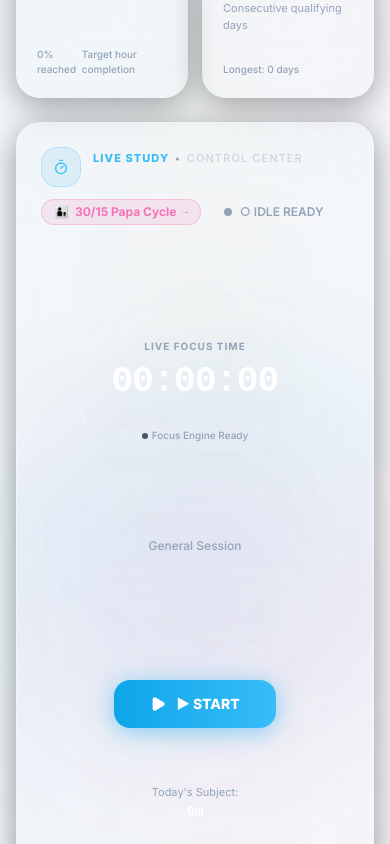
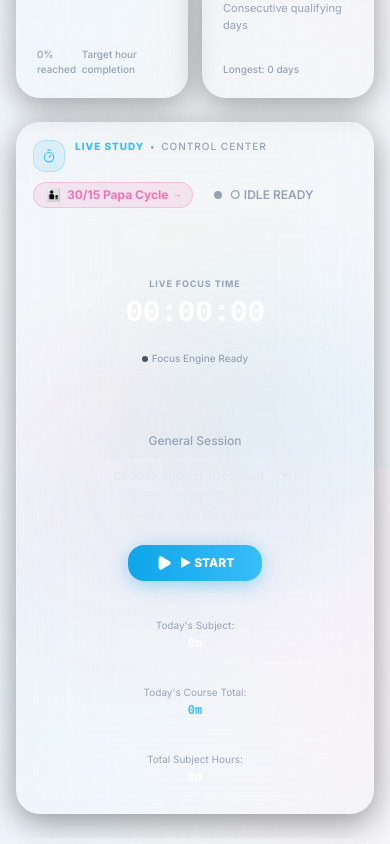
Before and after one commit to srrahulchauhan/studyingsmart, a React (Vite) app: page / in a window 390 px wide. Shown: the part 1220-2064 px from the top of the page. Built offline with nearby package versions, Linux system fonts and the light colour scheme.

Commit message:
style: optimize study timer component size and make it fully responsive

```diff
--- a/src/components/dashboard/LiveStudyControlCard.jsx
+++ b/src/components/dashboard/LiveStudyControlCard.jsx
@@ -121,20 +121,20 @@ export default function LiveStudyControlCard({
   const strokeDashoffsetSecondary = 628 - (breakSecondsMod / 60) * 628;
 
   return (
-    <div className="relative overflow-hidden rounded-3xl bg-white/80 dark:bg-white/[0.045] border border-slate-200/80 dark:border-white/[0.10] shadow-xl dark:shadow-[0_8px_32px_0_rgba(0,0,0,0.4)] p-6 sm:p-8 backdrop-blur-2xl transition-all command-card hover:border-sky-400/30">
-      {/* Subtle Sky-blue + Pink Glow Orbs behind card (Requirement 6) */}
-      <div className="absolute top-1/4 -right-10 w-96 h-96 bg-sky-500/[0.09] rounded-full blur-3xl pointer-events-none -z-10 animate-pulse-subtle"></div>
-      <div className="absolute bottom-1/4 -left-10 w-96 h-96 bg-pink-500/[0.07] rounded-full blur-3xl pointer-events-none -z-10 animate-pulse-subtle"></div>
+    <div className="relative overflow-hidden rounded-3xl bg-white/80 dark:bg-white/[0.045] border border-slate-200/80 dark:border-white/[0.10] shadow-xl dark:shadow-[0_8px_32px_0_rgba(0,0,0,0.4)] p-4 sm:p-6 backdrop-blur-2xl transition-all command-card hover:border-sky-400/30">
+      {/* Subtle Sky-blue + Pink Glow Orbs behind card */}
+      <div className="absolute top-1/4 -right-10 w-72 h-72 bg-sky-500/[0.08] rounded-full blur-3xl pointer-events-none -z-10 animate-pulse-subtle"></div>
+      <div className="absolute bottom-1/4 -left-10 w-72 h-72 bg-pink-500/[0.06] rounded-full blur-3xl pointer-events-none -z-10 animate-pulse-subtle"></div>
 
       {/* Top Header: LIVE STUDY / Status & Curriculum Context */}
-      <div className="flex flex-col sm:flex-row sm:items-center justify-between gap-3 pb-5 border-b border-slate-100 dark:border-white/[0.07]">
-        <div className="flex items-center gap-3">
-          <GlassIcon icon={Timer} variant="sky" size="md" />
+      <div className="flex flex-col sm:flex-row sm:items-center justify-between gap-2.5 pb-3 sm:pb-4 border-b border-slate-100 dark:border-white/[0.07]">
+        <div className="flex items-center gap-2.5">
+          <GlassIcon icon={Timer} variant="sky" size="sm" />
           <div>
-            <div className="text-[11px] font-black uppercase tracking-widest text-sky-400 flex items-center gap-1.5">
+            <div className="text-[10px] font-black uppercase tracking-widest text-sky-400 flex items-center gap-1.5">
               <span>LIVE STUDY</span>
-              <span className="text-slate-400 text-[10px]">•</span>
-              <span className="text-slate-300 font-medium">CONTROL CENTER</span>
+              <span className="text-slate-400 text-[9px]">•</span>
+              <span className="text-slate-400 font-medium">CONTROL CENTER</span>
             </div>
             <div className="text-xs font-bold text-slate-800 dark:text-slate-100 mt-0.5">
               {currentCourse ? currentCourse.name : 'Select or Start Any Course'}
@@ -158,25 +158,25 @@ export default function LiveStudyControlCard({
           )}
 
           {isRunning && (
-            <span className="inline-flex items-center gap-2 px-3.5 py-1 rounded-full bg-sky-500/15 text-sky-400 border border-sky-400/30 text-xs font-bold shadow-[0_0_16px_rgba(14,165,233,0.3)] animate-pulse">
+            <span className="inline-flex items-center gap-2 px-3 py-0.5 rounded-full bg-sky-500/15 text-sky-400 border border-sky-400/30 text-xs font-bold shadow-[0_0_16px_rgba(14,165,233,0.3)] animate-pulse">
               <span className="w-2 h-2 rounded-full bg-sky-400 animate-ping"></span>
               ● STUDYING
             </span>
           )}
           {isPaused && (
-            <span className="inline-flex items-center gap-2 px-3.5 py-1 rounded-full bg-yellow-500/15 text-yellow-400 border border-yellow-400/30 text-xs font-bold shadow-[0_0_16px_rgba(234,179,8,0.25)]">
+            <span className="inline-flex items-center gap-2 px-3 py-0.5 rounded-full bg-yellow-500/15 text-yellow-400 border border-yellow-400/30 text-xs font-bold shadow-[0_0_16px_rgba(234,179,8,0.25)]">
               <span className="w-2 h-2 rounded-full bg-yellow-400"></span>
               ● PAUSED
             </span>
           )}
           {isBreak && (
-            <span className="inline-flex items-center gap-2 px-3.5 py-1 rounded-full bg-pink-500/15 text-pink-400 border border-pink-400/30 text-xs font-bold shadow-[0_0_16px_rgba(236,72,153,0.25)] animate-pulse">
+            <span className="inline-flex items-center gap-2 px-3 py-0.5 rounded-full bg-pink-500/15 text-pink-400 border border-pink-400/30 text-xs font-bold shadow-[0_0_16px_rgba(236,72,153,0.25)] animate-pulse">
               <Coffee className="w-3.5 h-3.5 text-pink-400" />
               ☕ ON BREAK
             </span>
           )}
           {isIdle && (
-            <span className="inline-flex items-center gap-2 px-3.5 py-1 rounded-full bg-white/5 text-slate-400 border border-white/10 text-xs font-semibold">
+            <span className="inline-flex items-center gap-2 px-3 py-0.5 rounded-full bg-white/5 text-slate-400 border border-white/10 text-xs font-semibold">
               <span className="w-2 h-2 rounded-full bg-slate-400"></span>
               ○ IDLE READY
             </span>
@@ -184,9 +184,9 @@ export default function LiveStudyControlCard({
         </div>
       </div>
 
-      {/* Center: Concentric Animated Rings + Huge White Timer */}
-      <div className="my-6 flex flex-col items-center justify-center text-center">
-        <div className="relative w-64 h-64 sm:w-76 sm:h-76 flex items-center justify-center">
+      {/* Center: Concentric Animated Rings + Sleek Compact White Timer */}
+      <div className="my-3 sm:my-4 flex flex-col items-center justify-center text-center">
+        <div className="relative w-48 h-48 sm:w-56 sm:h-56 flex items-center justify-center">
           <svg className="w-full h-full transform -rotate-90 origin-center overflow-visible" viewBox="0 0 270 270">
             <defs>
               <linearGradient id="sky-timer-gradient" x1="0%" y1="0%" x2="100%" y2="100%">
@@ -210,7 +210,7 @@ export default function LiveStudyControlCard({
               fill="transparent"
             />
 
-            {/* Primary Sky-Blue Animated Progress Ring (Requirement 6) */}
+            {/* Primary Sky-Blue Animated Progress Ring */}
             <circle
               cx="135"
               cy="135"
@@ -227,7 +227,7 @@ export default function LiveStudyControlCard({
               }}
             />
 
-            {/* Secondary Pink Ring (Requirement 6) */}
+            {/* Secondary Pink Ring */}
             <circle
               cx="135"
               cy="135"
@@ -255,27 +255,27 @@ export default function LiveStudyControlCard({
           </svg>
 
           {/* Central Timer Typography Overlay */}
-          <div className="absolute inset-0 flex flex-col items-center justify-center p-4">
-            <span className="text-[10px] font-bold uppercase tracking-widest text-slate-400 mb-1">
+          <div className="absolute inset-0 flex flex-col items-center justify-center p-2">
+            <span className="text-[9px] sm:text-[10px] font-bold uppercase tracking-widest text-slate-400 mb-0.5">
               {isBreak ? 'Break Elapsed' : isPaused ? 'Study Paused' : 'Live Focus Time'}
             </span>
 
-            {/* Very large white timer typography (Requirement 6) */}
-            <div className="digital-timer text-4xl sm:text-5xl lg:text-6xl font-black tracking-tight text-slate-900 dark:text-white my-1 select-none drop-shadow-[0_2px_12px_rgba(255,255,255,0.15)]">
+            {/* Sleek timer typography */}
+            <div className="digital-timer text-3xl sm:text-4xl lg:text-5xl font-black tracking-tight text-slate-900 dark:text-white my-0.5 select-none drop-shadow-[0_2px_12px_rgba(255,255,255,0.15)]">
               {isBreak
                 ? formatSeconds(elapsedBreakSeconds)
                 : formatSeconds(elapsedActiveSeconds)}
             </div>
 
             {/* Micro Waveform Visualizer */}
-            <StudyVisualizer status={currentStatus} className="mt-2" />
+            <StudyVisualizer status={currentStatus} className="mt-1" />
           </div>
         </div>
 
-        {/* Below: Subject & Topic Indicator (Requirement 6) */}
-        <div className="mt-3 flex flex-wrap items-center justify-center gap-2">
+        {/* Below: Subject & Topic Indicator */}
+        <div className="mt-2 flex flex-wrap items-center justify-center gap-2">
           {currentSubject ? (
-            <span className="text-xs font-bold px-3 py-1 rounded-xl bg-sky-500/10 text-sky-400 border border-sky-400/25">
+            <span className="text-xs font-bold px-2.5 py-0.5 rounded-xl bg-sky-500/10 text-sky-400 border border-sky-400/25">
               {currentSubject.name}
             </span>
           ) : (
@@ -285,7 +285,7 @@ export default function LiveStudyControlCard({
           )}
 
           {currentTopic && (
-            <span className="text-xs font-bold px-3 py-1 rounded-xl bg-pink-500/10 text-pink-400 border border-pink-400/25">
+            <span className="text-xs font-bold px-2.5 py-0.5 rounded-xl bg-pink-500/10 text-pink-400 border border-pink-400/25">
               {currentTopic.name}
             </span>
           )}
@@ -293,14 +293,14 @@ export default function LiveStudyControlCard({
 
         {/* Quick Subject & Topic Pickers when Idle */}
         {isIdle && (
-          <div className="mt-4 max-w-md w-full flex flex-wrap items-center justify-center gap-2 text-xs">
+          <div className="mt-2.5 max-w-md w-full flex flex-wrap items-center justify-center gap-2 text-xs">
             <select
               value={selectedSubjectId}
               onChange={(e) => {
                 setSelectedSubjectId(e.target.value);
                 setSelectedTopicId('');
               }}
-              className="py-2 px-3 rounded-xl bg-white/50 dark:bg-white/[0.05] border border-slate-200 dark:border-white/10 text-slate-800 dark:text-slate-200 font-medium focus:outline-none focus:ring-1 focus:ring-sky-400"
+              className="py-1.5 px-3 rounded-xl bg-white/50 dark:bg-white/[0.05] border border-slate-200 dark:border-white/10 text-slate-800 dark:text-slate-200 font-medium focus:outline-none focus:ring-1 focus:ring-sky-400"
             >
               <option value="">Choose Subject (Optional)</option>
               {availableSubjects.map((s) => (
@@ -314,7 +314,7 @@ export default function LiveStudyControlCard({
               value={selectedTopicId}
               onChange={(e) => setSelectedTopicId(e.target.value)}
               disabled={!selectedSubjectId}
-              className="py-2 px-3 rounded-xl bg-white/50 dark:bg-white/[0.05] border border-slate-200 dark:border-white/10 text-slate-800 dark:text-slate-200 font-medium disabled:opacity-40 focus:outline-none focus:ring-1 focus:ring-sky-400"
+              className="py-1.5 px-3 rounded-xl bg-white/50 dark:bg-white/[0.05] border border-slate-200 dark:border-white/10 text-slate-800 dark:text-slate-200 font-medium disabled:opacity-40 focus:outline-none focus:ring-1 focus:ring-sky-400"
             >
               <option value="">Choose Topic (Optional)</option>
               {availableTopics.map((t) => (
@@ -327,13 +327,13 @@ export default function LiveStudyControlCard({
         )}
       </div>
 
-      {/* Button Controls strictly matching Section 6 & 18 Colors */}
-      <div className="flex flex-wrap items-center justify-center gap-3.5 pt-2 pb-5">
+      {/* Button Controls */}
+      <div className="flex flex-wrap items-center justify-center gap-2.5 pt-1 pb-3">
         {isIdle && (
           <button
             type="button"
             onClick={handleStart}
-            className="py-3.5 px-9 rounded-2xl bg-gradient-to-r from-sky-500 to-sky-400 hover:from-sky-400 hover:to-sky-300 text-white font-black text-sm shadow-[0_4px_24px_rgba(14,165,233,0.45)] hover:shadow-[0_6px_30px_rgba(14,165,233,0.6)] flex items-center gap-2.5 btn-premium hover:scale-105 active:scale-95 transition-all"
+            className="py-2.5 px-7 rounded-2xl bg-gradient-to-r from-sky-500 to-sky-400 hover:from-sky-400 hover:to-sky-300 text-white font-black text-xs sm:text-sm shadow-[0_4px_20px_rgba(14,165,233,0.4)] flex items-center gap-2 btn-premium hover:scale-105 active:scale-95 transition-all"
           >
             <Play className="w-4 h-4 fill-current" />
             ▶ START
@@ -342,33 +342,33 @@ export default function LiveStudyControlCard({
 
         {isRunning && (
           <>
-            {/* PAUSE: White/transparent */}
+            {/* PAUSE */}
             <button
               type="button"
               onClick={pauseStudy}
-              className="py-3 px-6 rounded-2xl bg-white/10 hover:bg-white/20 border border-white/20 text-white font-bold text-xs shadow-md backdrop-blur-md flex items-center gap-2 btn-premium hover:scale-105 active:scale-95 transition-all"
+              className="py-2.5 px-5 rounded-2xl bg-white/10 hover:bg-white/20 border border-white/20 text-white font-bold text-xs backdrop-blur-md flex items-center gap-1.5 btn-premium hover:scale-105 active:scale-95 transition-all"
             >
-              <Pause className="w-4 h-4" />
+              <Pause className="w-3.5 h-3.5" />
               ⏸ PAUSE
             </button>
 
-            {/* BREAK: Yellow */}
+            {/* BREAK */}
             <button
               type="button"
               onClick={() => takeBreak('Rest')}
-              className="py-3 px-6 rounded-2xl bg-gradient-to-r from-yellow-400 to-yellow-300 hover:from-yellow-300 hover:to-yellow-200 text-slate-950 font-black text-xs shadow-[0_4px_20px_rgba(234,179,8,0.35)] flex items-center gap-2 btn-premium hover:scale-105 active:scale-95 transition-all"
+              className="py-2.5 px-5 rounded-2xl bg-gradient-to-r from-yellow-400 to-yellow-300 text-slate-950 font-black text-xs shadow-md flex items-center gap-1.5 btn-premium hover:scale-105 active:scale-95 transition-all"
             >
-              <Coffee className="w-4 h-4" />
+              <Coffee className="w-3.5 h-3.5" />
               ☕ BREAK
             </button>
 
-            {/* STOP: Red */}
+            {/* STOP */}
             <button
               type="button"
               onClick={handleStop}
-              className="py-3 px-6 rounded-2xl bg-gradient-to-r from-red-500 to-red-600 hover:from-red-400 hover:to-red-500 text-white font-black text-xs shadow-[0_4px_20px_rgba(239,68,68,0.35)] flex items-center gap-2 btn-premium hover:scale-105 active:scale-95 transition-all"
+              className="py-2.5 px-5 rounded-2xl bg-gradient-to-r from-red-500 to-red-600 text-white font-black text-xs shadow-md flex items-center gap-1.5 btn-premium hover:scale-105 active:scale-95 transition-all"
             >
-              <Square className="w-4 h-4 fill-current" />
+              <Square className="w-3.5 h-3.5 fill-current" />
               ■ STOP
             </button>
           </>
@@ -376,33 +376,33 @@ export default function LiveStudyControlCard({
 
         {isPaused && (
           <>
-            {/* RESUME / START: Sky Blue */}
+            {/* RESUME */}
             <button
               type="button"
               onClick={resumeStudy}
-              className="py-3 px-7 rounded-2xl bg-gradient-to-r from-sky-500 to-sky-400 hover:from-sky-400 hover:to-sky-300 text-white font-black text-xs shadow-[0_4px_20px_rgba(14,165,233,0.45)] flex items-center gap-2 btn-premium hover:scale-105 active:scale-95 transition-all"
+              className="py-2.5 px-6 rounded-2xl bg-gradient-to-r from-sky-500 to-sky-400 text-white font-black text-xs shadow-md flex items-center gap-1.5 btn-premium hover:scale-105 active:scale-95 transition-all"
             >
-              <Play className="w-4 h-4 fill-current" />
+              <Play className="w-3.5 h-3.5 fill-current" />
               ▶ RESUME
             </button>
 
-            {/* BREAK: Yellow */}
+            {/* BREAK */}
             <button
               type="button"
               onClick={() => takeBreak('Rest')}
-              className="py-3 px-6 rounded-2xl bg-gradient-to-r from-yellow-400 to-yellow-300 hover:from-yellow-300 hover:to-yellow-200 text-slate-950 font-black text-xs shadow-[0_4px_20px_rgba(234,179,8,0.35)] flex items-center gap-2 btn-premium hover:scale-105 active:scale-95 transition-all"
+              className="py-2.5 px-5 rounded-2xl bg-gradient-to-r from-yellow-400 to-yellow-300 text-slate-950 font-black text-xs shadow-md flex items-center gap-1.5 btn-premium hover:scale-105 active:scale-95 transition-all"
             >
-              <Coffee className="w-4 h-4" />
+              <Coffee className="w-3.5 h-3.5" />
               ☕ BREAK
             </button>
 
-            {/* STOP: Red */}
+            {/* STOP */}
             <button
               type="button"
               onClick={handleStop}
-              className="py-3 px-6 rounded-2xl bg-gradient-to-r from-red-500 to-red-600 hover:from-red-400 hover:to-red-500 text-white font-black text-xs shadow-[0_4px_20px_rgba(239,68,68,0.35)] flex items-center gap-2 btn-premium hover:scale-105 active:scale-95 transition-all"
+              className="py-2.5 px-5 rounded-2xl bg-gradient-to-r from-red-500 to-red-600 text-white font-black text-xs shadow-md flex items-center gap-1.5 btn-premium hover:scale-105 active:scale-95 transition-all"
             >
-              <Square className="w-4 h-4 fill-current" />
+              <Square className="w-3.5 h-3.5 fill-current" />
               ■ STOP
             </button>
           </>
@@ -410,23 +410,23 @@ export default function LiveStudyControlCard({
 
         {isBreak && (
           <>
-            {/* END BREAK & RESUME: Sky Blue */}
+            {/* END BREAK & RESUME */}
             <button
               type="button"
               onClick={resumeStudy}
-              className="py-3 px-7 rounded-2xl bg-gradient-to-r from-sky-500 to-sky-400 hover:from-sky-400 hover:to-sky-300 text-white font-black text-xs shadow-[0_4px_20px_rgba(14,165,233,0.45)] flex items-center gap-2 btn-premium hover:scale-105 active:scale-95 transition-all"
+              className="py-2.5 px-6 rounded-2xl bg-gradient-to-r from-sky-500 to-sky-400 text-white font-black text-xs shadow-md flex items-center gap-1.5 btn-premium hover:scale-105 active:scale-95 transition-all"
             >
-              <Play className="w-4 h-4 fill-current" />
+              <Play className="w-3.5 h-3.5 fill-current" />
               ▶ END BREAK & RESUME
             </button>
 
-            {/* STOP: Red */}
+            {/* STOP */}
             <button
               type="button"
               onClick={handleStop}
-              className="py-3 px-6 rounded-2xl bg-gradient-to-r from-red-500 to-red-600 hover:from-red-400 hover:to-red-500 text-white font-black text-xs shadow-[0_4px_20px_rgba(239,68,68,0.35)] flex items-center gap-2 btn-premium hover:scale-105 active:scale-95 transition-all"
+              className="py-2.5 px-5 rounded-2xl bg-gradient-to-r from-red-500 to-red-600 text-white font-black text-xs shadow-md flex items-center gap-1.5 btn-premium hover:scale-105 active:scale-95 transition-all"
             >
-              <Square className="w-4 h-4 fill-current" />
+              <Square className="w-3.5 h-3.5 fill-current" />
               ■ STOP
             </button>
           </>
@@ -434,30 +434,30 @@ export default function LiveStudyControlCard({
       </div>
 
       {/* Real Stored Session Rollup Footer */}
-      <div className="grid grid-cols-1 sm:grid-cols-3 gap-3 pt-5 border-t border-slate-100 dark:border-white/[0.07] text-center text-xs">
-        <div className="p-3.5 rounded-2xl bg-white/40 dark:bg-white/[0.025] border border-slate-100 dark:border-white/[0.05]">
-          <span className="text-[11px] text-slate-400 block mb-0.5">
+      <div className="grid grid-cols-1 sm:grid-cols-3 gap-2.5 pt-3 border-t border-slate-100 dark:border-white/[0.07] text-center text-xs">
+        <div className="p-2.5 rounded-2xl bg-white/40 dark:bg-white/[0.025] border border-slate-100 dark:border-white/[0.05]">
+          <span className="text-[10px] text-slate-400 block mb-0.5">
             Today's {currentSubject ? currentSubject.name : 'Subject'}:
           </span>
-          <span className="text-sm sm:text-base font-black text-slate-800 dark:text-white font-mono">
+          <span className="text-xs sm:text-sm font-black text-slate-800 dark:text-white font-mono">
             {formatDuration(todaySubjectMinutes)}
           </span>
         </div>
 
-        <div className="p-3.5 rounded-2xl bg-white/40 dark:bg-white/[0.025] border border-slate-100 dark:border-white/[0.05]">
-          <span className="text-[11px] text-slate-400 block mb-0.5">
+        <div className="p-2.5 rounded-2xl bg-white/40 dark:bg-white/[0.025] border border-slate-100 dark:border-white/[0.05]">
+          <span className="text-[10px] text-slate-400 block mb-0.5">
             Today's Course Total:
           </span>
-          <span className="text-sm sm:text-base font-black text-sky-400 font-mono">
+          <span className="text-xs sm:text-sm font-black text-sky-400 font-mono">
             {formatDuration(todayCourseMinutes)}
           </span>
         </div>
 
-        <div className="p-3.5 rounded-2xl bg-white/40 dark:bg-white/[0.025] border border-slate-100 dark:border-white/[0.05]">
-          <span className="text-[11px] text-slate-400 block mb-0.5">
+        <div className="p-2.5 rounded-2xl bg-white/40 dark:bg-white/[0.025] border border-slate-100 dark:border-white/[0.05]">
+          <span className="text-[10px] text-slate-400 block mb-0.5">
             Total {currentSubject ? currentSubject.name : 'Subject'} Hours:
           </span>
-          <span className="text-sm sm:text-base font-black text-slate-800 dark:text-white font-mono">
+          <span className="text-xs sm:text-sm font-black text-slate-800 dark:text-white font-mono">
             {formatDuration(totalSubjectMinutes)}
           </span>
         </div>
```
Also changed, not shown: src/components/timer/PapaStudyCycleTimer.jsx (+64 -64 lines).
